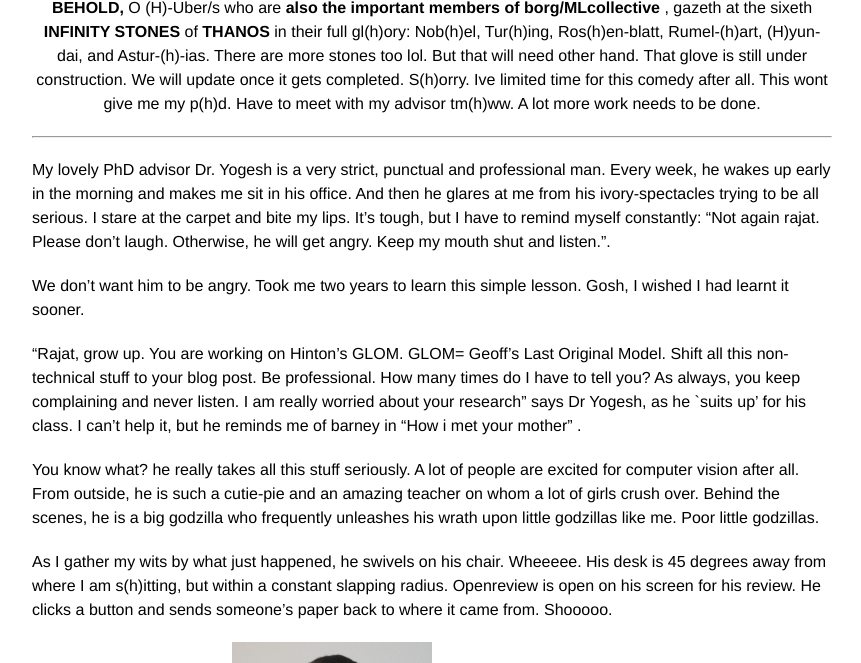
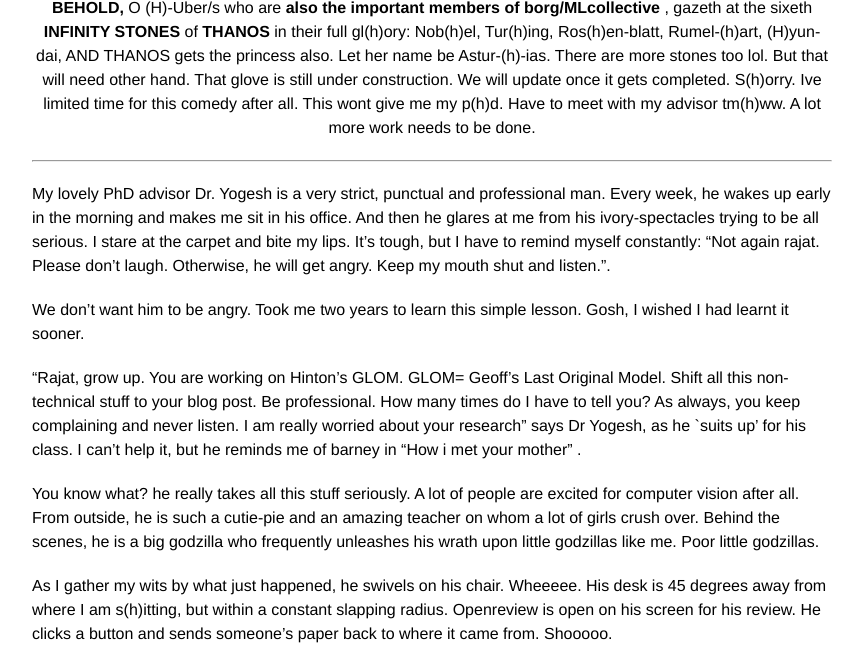
Before and after one commit to rajatmodi62/rajatmodi62.github.io, a Jekyll site: the page built from _posts/2024-10-26-hinton_apm.md, in a window 1280 px wide and 900 px high, scrolled down 2717 px, cut to the strip 237-900 px from the top of the window. Shown: the whole strip, without its empty margins (208-1069 px from the left). Built offline with Jekyll 4.4.1, drawn with Linux system fonts in a browser that asks for light colours; comment, search, counter and statistics services are not loaded.

Commit message:
soft link blog

```diff
--- a/_posts/2024-10-26-hinton_apm.md
+++ b/_posts/2024-10-26-hinton_apm.md
@@ -69,7 +69,7 @@ p.s. We have the supreme controllers, lords of the rings,  from <b>(H)-Uber/s to
     <img class="img-fluid" src="{{ site.baseurl }}\assets\img\apm\infinity_stone.png" style="width: 50%; height: auto;"> <!-- Image width is 50% of its parent -->
 </div>
 <div class="caption" style="text-align: center;">
-    <b> BEHOLD,</b> O (H)-Uber/s who are <b>also the important members of borg/MLcollective </b>, gazeth at the sixeth <b> INFINITY STONES</b> of <b>THANOS</b> in their full gl(h)ory: Nob(h)el, Tur(h)ing, Ros(h)en-blatt, Rumel-(h)art, (H)yun-dai, and Astur-(h)-ias. There are more stones too lol. But that will need other hand. That glove is still under construction. We will update once it gets completed. S(h)orry. Ive limited time for this comedy after all. This wont give me my p(h)d. Have to meet with my advisor tm(h)ww. A lot more work needs to be done.
+    <b> BEHOLD,</b> O (H)-Uber/s who are <b>also the important members of borg/MLcollective </b>, gazeth at the sixeth <b> INFINITY STONES</b> of <b>THANOS</b> in their full gl(h)ory: Nob(h)el, Tur(h)ing, Ros(h)en-blatt, Rumel-(h)art, (H)yun-dai, AND THANOS gets the princess also. Let her name be Astur-(h)-ias. There are more stones too lol. But that will need other hand. That glove is still under construction. We will update once it gets completed. S(h)orry. Ive limited time for this comedy after all. This wont give me my p(h)d. Have to meet with my advisor tm(h)ww. A lot more work needs to be done.
 </div>
 <!-- And now, as even the stars spanning the cosmos <b> shall be forced to bear witness </b>  this grandiose-moment , under the sacred laws of academic-tradition spanning <b> millennia </b>, and the blessings of esteemed NeurIPS program committee, <b>(Me)mbers of the (ML)Collective</b> on this twenty eighth day of the month of october in the year 2024 of our humble lord <b>Jesus Christ</b>  hereby lay claim to  Yannic Kilcher’s <b>“(Me)-GLO-(MiL)-lennia”</b>. Member's locations can include any land, water, spaceships, and inside volcanoes too. May this claim forever rest <b>UNWAVERING, UNDILUTED and UNCHALLENGED </b>.
 
```
